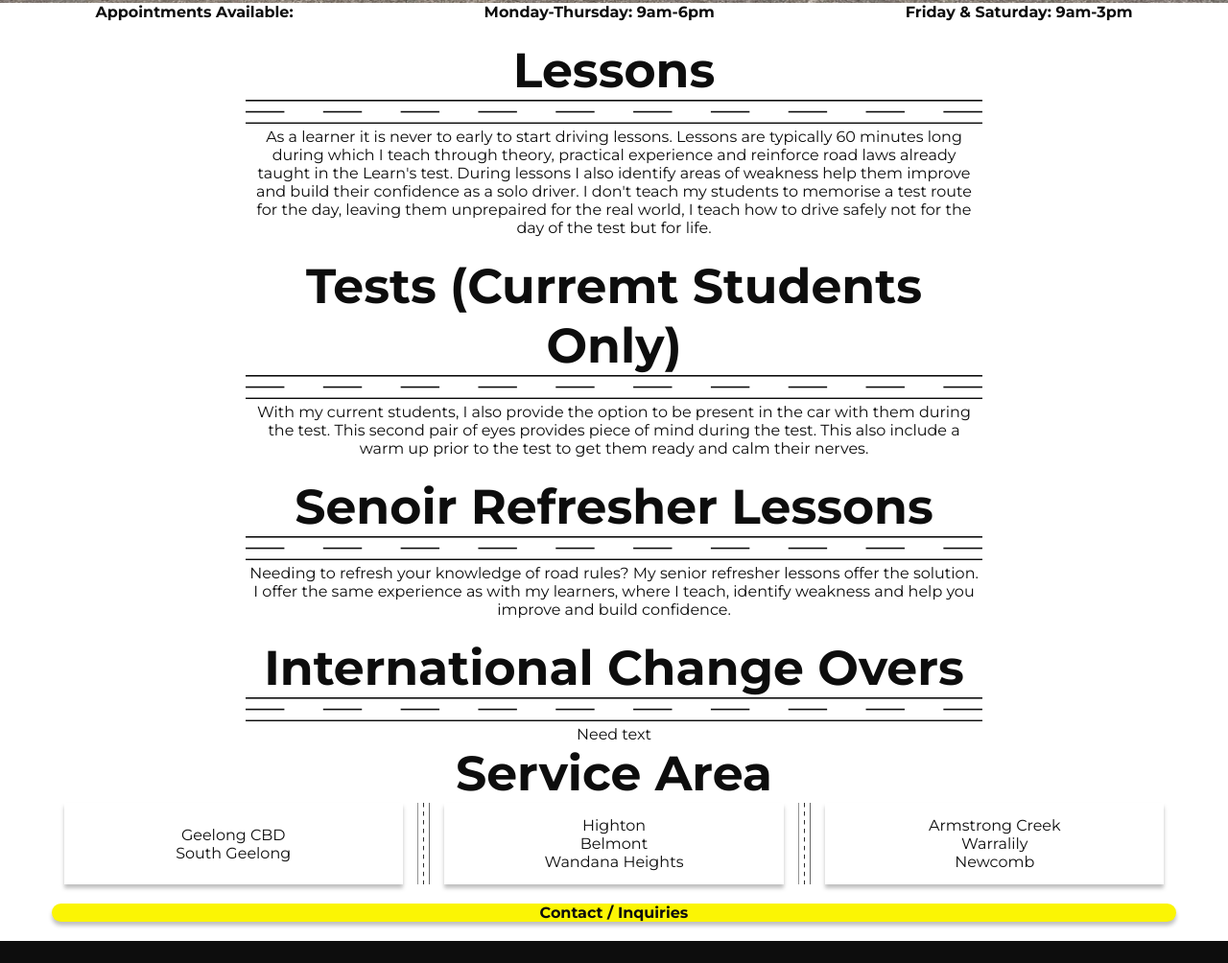
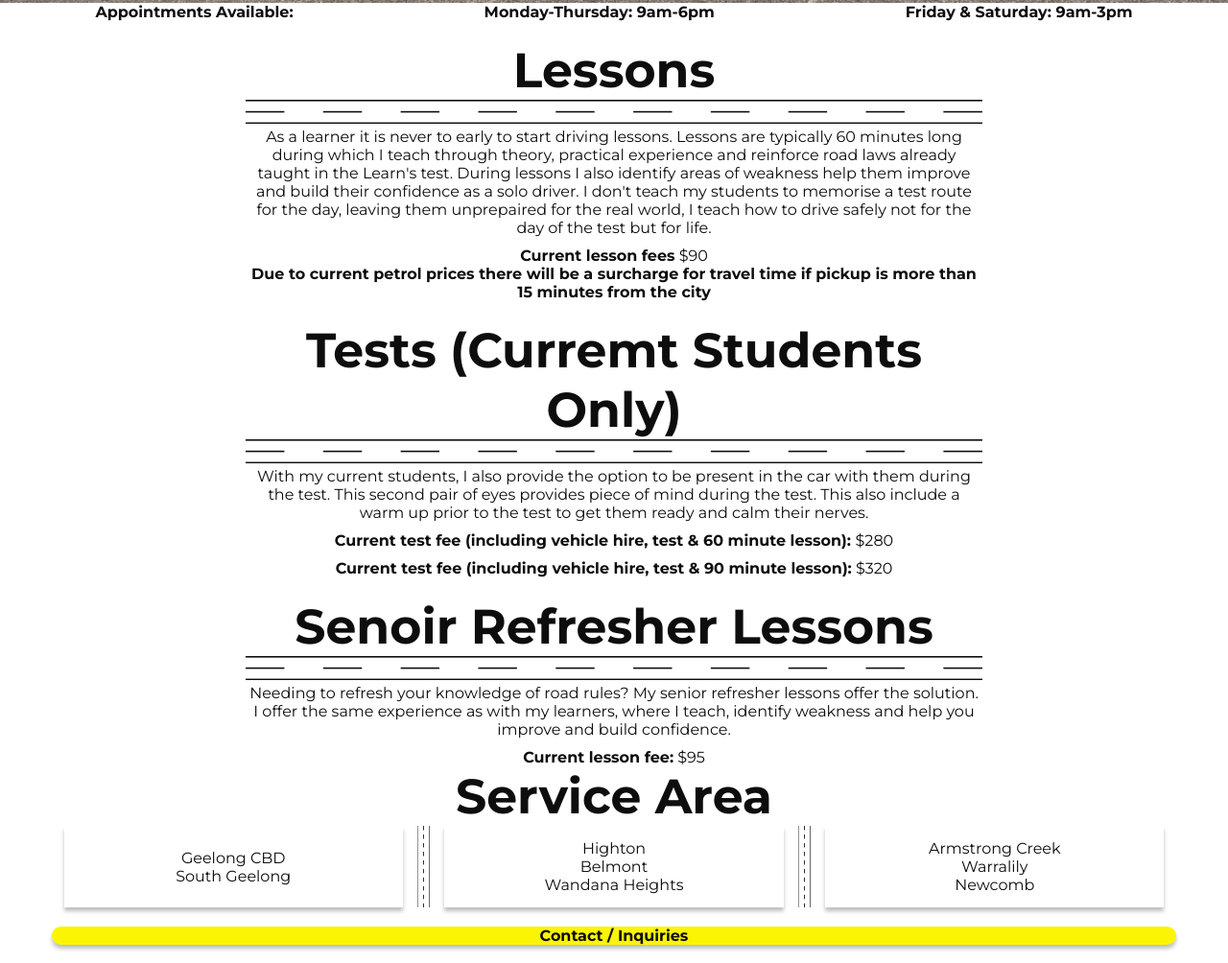
Before and after one commit to Oliver-Quail/Alicia-site, a plain HTML site: page Services.html in a window 1280 px wide. Shown: the part 773-1777 px from the top of the page at 96% size. Drawn offline with nearby package versions, Linux system fonts and the light colour scheme.

Commit message:
Added prices

```diff
--- a/Services.html
+++ b/Services.html
@@ -75,6 +75,8 @@
                 </svg>
             </section>
             <p>As a learner it is never to early to start driving lessons. Lessons are typically 60 minutes long during which I teach through theory, practical experience and reinforce road laws already taught in the Learn's test. During lessons I also identify areas of weakness help them improve and build their confidence as a solo driver. I don't teach my students to memorise a test route for the day, leaving them unprepaired for the real world, I teach how to drive safely not for the day of the test but for life.</p>
+            <p style="padding-top: 10px"><b>Current lesson fees</b> $90</p>
+            <p><b>Due to current petrol prices there will be a surcharge for travel time if pickup is more than 15 minutes from the city</b></p>
         </section>
         <section class="LessonContent" id="Tests">
             <h2>Tests (Curremt Students Only)</h2>
@@ -95,6 +97,9 @@
                 </svg>
             </section>
             <p>With my current students, I also provide the option to be present in the car with them during the test. This second pair of eyes provides piece of mind during the test. This also include a warm up prior to the test to get them ready and calm their nerves. </p>
+            <p style="padding-top: 10px"><b>Current test fee (including vehicle hire, test & 60 minute lesson): </b> $280 </p>
+            <p style="padding-top: 10px"><b>Current test fee (including vehicle hire, test & 90 minute lesson):</b> $320 </p>
+
         </section>
         <section class="LessonContent">
             <h2>Senoir Refresher Lessons</h2>
@@ -115,8 +120,10 @@
                 </svg>
             </section>
             <p>Needing to refresh your knowledge of road rules? My senior refresher lessons offer the solution. I offer the same experience as with my learners, where I teach, identify weakness and help you improve and build confidence. </p>
+            <p style="padding-top: 10px"><b>Current lesson fee:</b> $95</p>
+
         </section>
-        <section class="LessonContent">
+        <!-- <section class="LessonContent">
             <h2>International Change Overs</h2>
             <section class="MiniRoadHolder">
                 <svg viewBox="100 100 475.14 79.499" height="15" width="auto" preserveAspectRatio="none">
@@ -135,7 +142,7 @@
                 </svg>
             </section>
             <p>Need text</p>
-        </section>
+        </section> -->
     </main>
     <h2>Service Area</h2>
     <article class="The3CollumContent">
```
